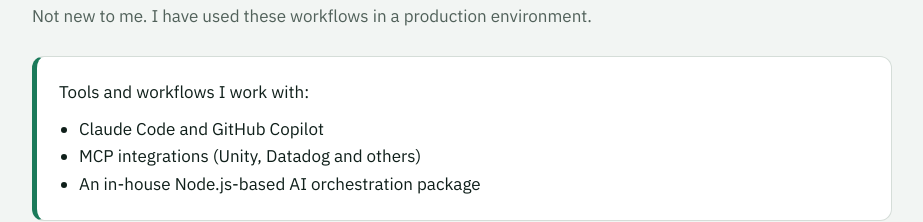
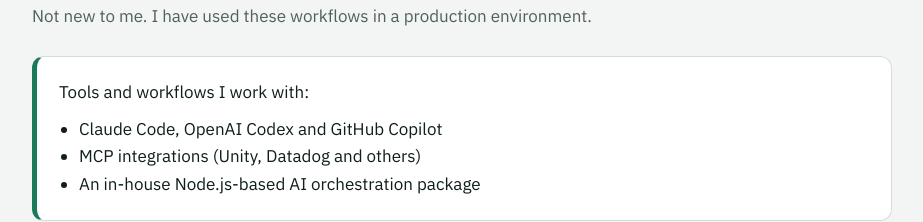
Before and after one commit to varadig/varadig.github.io, a plain HTML site: page index.html in a window 1280 px wide. Shown: the part 3376-3598 px from the top of the page, without its empty margins (178-1101 px from the left). Drawn offline with nearby package versions, Linux system fonts and the light colour scheme.

Commit message:
Mention OpenAI Codex
Co-Authored-By: Claude Opus 5.5 <noreply@anthropic.com>

```diff
--- a/index.html
+++ b/index.html
@@ -182,7 +182,7 @@ footer{padding:36px 0 56px;color:var(--muted);font-size:15px}
   <div class="ai">
     <p style="margin:0">Tools and workflows I work with:</p>
     <ul>
-      <li>Claude Code and GitHub Copilot</li>
+      <li>Claude Code, OpenAI Codex and GitHub Copilot</li>
       <li>MCP integrations (Unity, Datadog and others)</li>
       <li>An in-house Node.js-based AI orchestration package</li>
     </ul>
```
